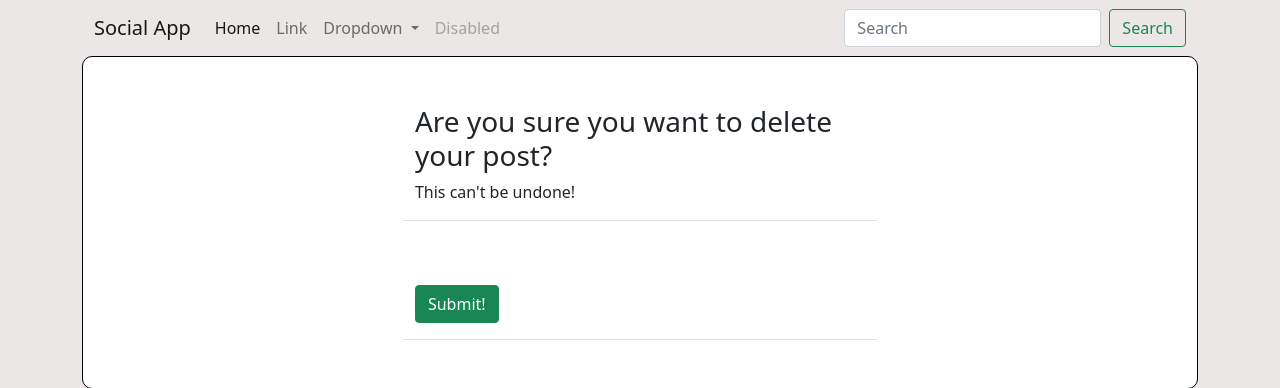
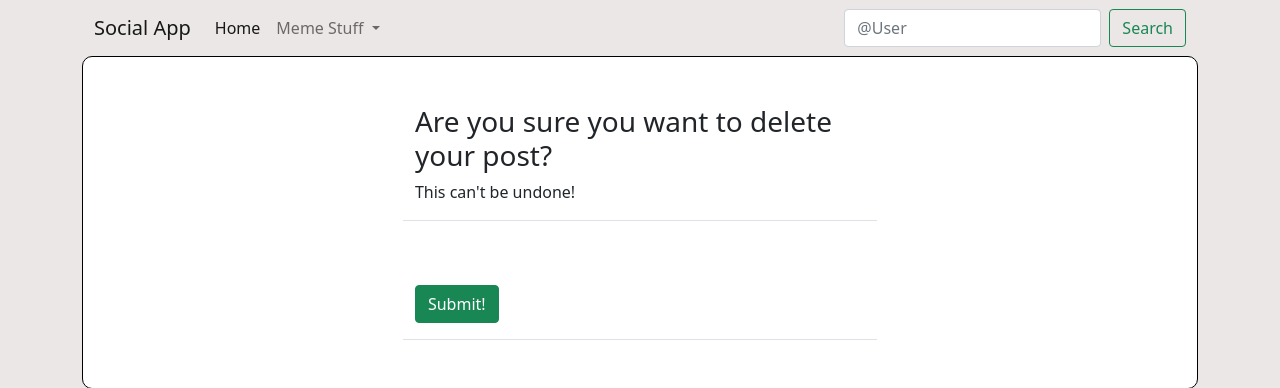
Before and after one commit to Abheelash-Mishra/Social_Media_App, a Django app: page /main/post/delete/1 in a window 1280 px wide. Shown: the top 388 px of the page. Run offline with Django 4.2, Linux system fonts and the light colour scheme; data comes from the database, SQL or seed files in the repository; some libraries are stand-ins or nearby versions.

Commit message:
User search functionality implemented

```diff
--- a/landingPage/templates/navbar.html
+++ b/landingPage/templates/navbar.html
@@ -10,15 +10,12 @@
             <div class="collapse navbar-collapse" id="navbarSupportedContent">
                 <ul class="navbar-nav me-auto mb-2 mb-lg-0">
                     <li class="nav-item">
-                        <a class="nav-link active" aria-current="page" href="#">Home</a>
-                    </li>
-                    <li class="nav-item">
-                        <a class="nav-link" href="#">Link</a>
+                        <a class="nav-link active" aria-current="page" href="{% url "content_list" %}">Home</a>
                     </li>
                     <li class="nav-item dropdown">
                         <a class="nav-link dropdown-toggle" href="#" id="navbarDropdown" role="button"
                            data-bs-toggle="dropdown" aria-expanded="false">
-                            Dropdown
+                            Meme Stuff
                         </a>
                         <ul class="dropdown-menu" aria-labelledby="navbarDropdown">
                             <li><a class="dropdown-item" href="#">Never</a></li>
@@ -33,12 +30,9 @@
                             <li><a class="dropdown-item" href="#">Rick Roll Time</a></li>
                         </ul>
                     </li>
-                    <li class="nav-item">
-                        <a class="nav-link disabled" href="#" tabindex="-1" aria-disabled="true">Disabled</a>
-                    </li>
                 </ul>
-                <form class="d-flex">
-                    <input class="form-control me-2" type="search" placeholder="Search" aria-label="Search">
+                <form class="d-flex" method="GET" action="{% url "search_user" %}">
+                    <input class="form-control me-2" type="search" name="query" value="{{ request.GET.query }}" placeholder="@User" aria-label="Search">
                     <button class="btn btn-outline-success" type="submit">Search</button>
                 </form>
                 {% if user.is_authenticated %}
--- a/mainApp/urls.py
+++ b/mainApp/urls.py
@@ -1,5 +1,5 @@
 from django.urls import path
-from .views import SocialPosts, DeletePost, ProfileView, EditProfileView, addFollower, removeFollower, Likes, Dislikes
+from .views import SocialPosts, DeletePost, ProfileView, EditProfileView, addFollower, removeFollower, Likes, Dislikes, SearchUser
 
 urlpatterns = [
     path("", SocialPosts.as_view(), name="content_list"),
@@ -11,4 +11,5 @@ urlpatterns = [
     path("profile/edit/<int:pk>", EditProfileView.as_view(), name="profile_edit"),
     path("profile/<int:pk>/followers/add", addFollower.as_view(), name="add_follower"),
     path("profile/<int:pk>/followers/remove", removeFollower.as_view(), name="remove_follower"),
+    path("search/", SearchUser.as_view(), name="search_user")
 ]
--- a/mainApp/views.py
+++ b/mainApp/views.py
@@ -1,4 +1,5 @@
 from django.contrib.auth.mixins import LoginRequiredMixin, UserPassesTestMixin
+from django.db.models import Q
 from django.http import HttpResponseRedirect
 from django.shortcuts import render
 from django.urls import reverse_lazy
@@ -187,3 +188,14 @@ class EditProfileView(LoginRequiredMixin, UserPassesTestMixin, UpdateView):
     def test_func(self):
         profile = self.get_object()
         return self.request.user == profile.user
+
+class SearchUser(View):
+    def get(self, request, *args, **kwargs):
+        query = self.request.GET.get("query")
+        search_results = Profile.objects.filter(Q(user__username__icontains=query))
+
+        context = {
+            "search_results": search_results,
+        }
+
+        return render(request, "search.html", context)
```
Also changed, not shown: mainApp/templates/search.html (added, +14 -0 lines).
